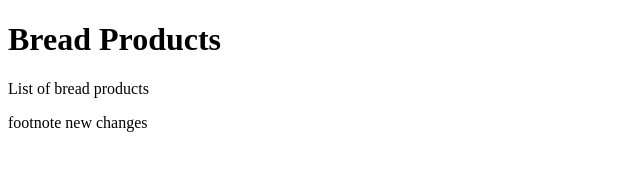
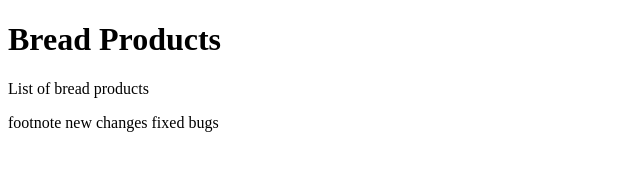
Before and after one commit to avinkhan1/com.bread.demo, a plain HTML site: page WebContent/index.html in a window 1280 px wide. Shown: the full height of the page, 0-640 px from the left. Drawn offline with Linux system fonts and the light colour scheme.

Commit message:
fixed a bug found in production

```diff
--- a/WebContent/index.html
+++ b/WebContent/index.html
@@ -12,5 +12,7 @@
 footnote
 
 new changes
+
+fixed bugs
 </body>
 </html>
```
